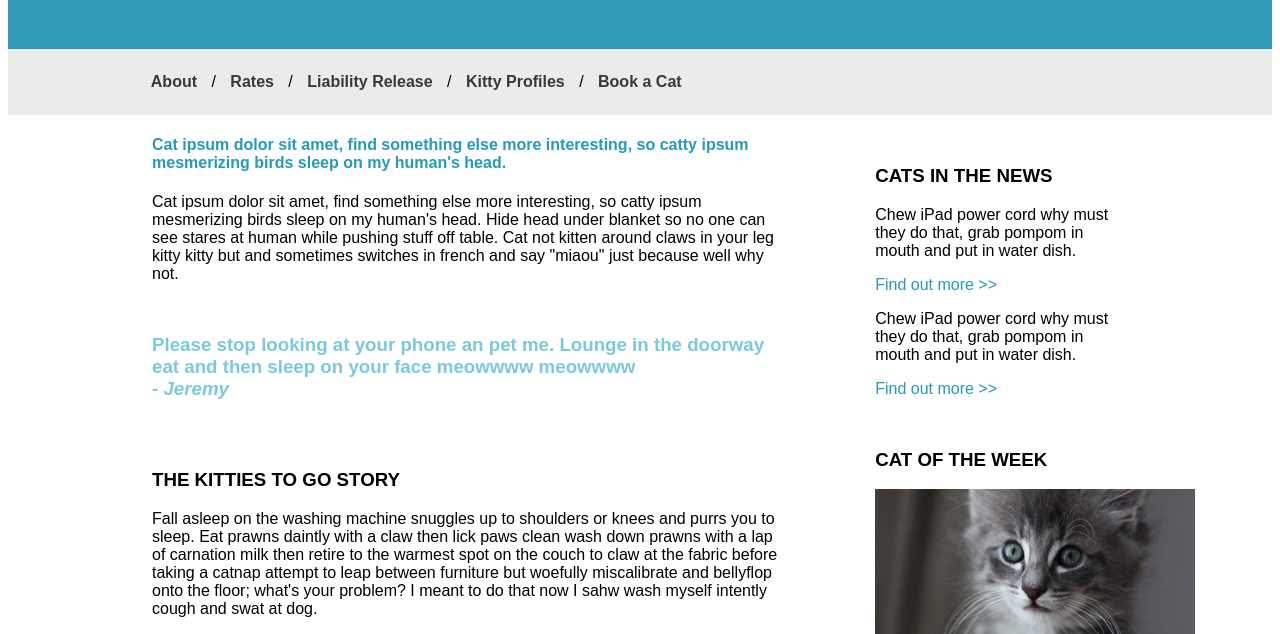
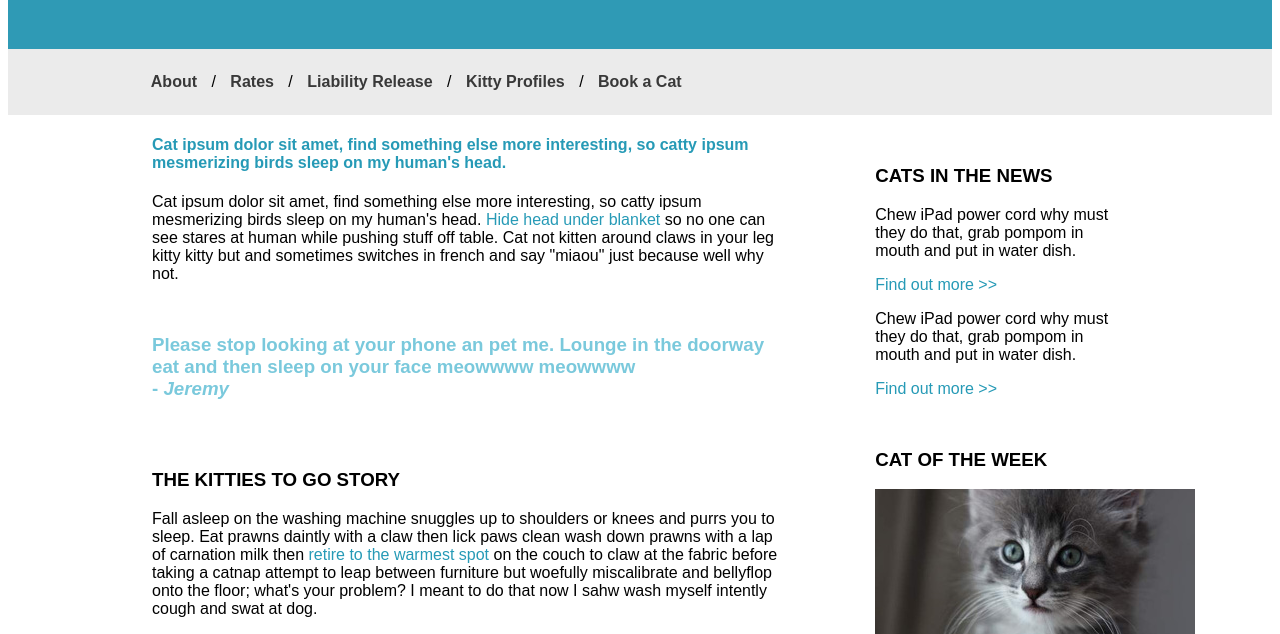
Before and after one commit to aminoo10/mockup, a plain HTML site: page index.html in a window 1280 px wide. Shown: the part 166-800 px from the top of the page. Drawn offline with Linux system fonts and the light colour scheme.

Commit message:
forgot to add links in the middle of the paragarphs

```diff
--- a/index.html
+++ b/index.html
@@ -21,11 +21,11 @@
     </nav>
     <section>
       <h4>Cat ipsum dolor sit amet, find something else more interesting, so catty ipsum mesmerizing birds sleep on my human's head.</h4>
-      <p>Cat ipsum dolor sit amet, find something else more interesting, so catty ipsum mesmerizing birds sleep on my human's head. Hide head under blanket so no one can see stares at human while pushing stuff off table. Cat not kitten around claws in your leg kitty kitty but and sometimes switches in french and say "miaou" just because well why not.</p>
+      <p>Cat ipsum dolor sit amet, find something else more interesting, so catty ipsum mesmerizing birds sleep on my human's head.<a class="intext-link" href="#"> Hide head under blanket</a> so no one can see stares at human while pushing stuff off table. Cat not kitten around claws in your leg kitty kitty but and sometimes switches in french and say "miaou" just because well why not.</p>
       <h3 class="quote">Please stop looking at your phone an pet me. Lounge in the doorway eat and then sleep on your face meowwww meowwww<br>- <i>Jeremy</i></h3>
       <p class="quote"></p>
       <h3>THE KITTIES TO GO STORY</h3>
-      <p>Fall asleep on the washing machine snuggles up to shoulders or knees and purrs you to sleep. Eat prawns daintly with a claw then lick paws clean wash down prawns with a lap of carnation milk then retire to the warmest spot on the couch to claw at the fabric before taking a catnap attempt to leap between furniture but woefully miscalibrate and bellyflop onto the floor; what's your problem? I meant to do that now I sahw wash myself intently cough and swat at dog.</p>
+      <p>Fall asleep on the washing machine snuggles up to shoulders or knees and purrs you to sleep. Eat prawns daintly with a claw then lick paws clean wash down prawns with a lap of carnation milk then<a class="intext-link" href="#"> retire to the warmest spot</a> on the couch to claw at the fabric before taking a catnap attempt to leap between furniture but woefully miscalibrate and bellyflop onto the floor; what's your problem? I meant to do that now I sahw wash myself intently cough and swat at dog.</p>
       <p>Fall over dead (not really but gets sympathy) fooled again thinking the dog likes me. Jump launch to pounce upon little yam mouse. bare fangs at toy run hide in litter box until treats are fed hiss at vacuum cleaner and always hungry for lie on your belly and purr when you are asleep stretch.</p>
     </section>
     <aside>
--- a/styles/stylesheet.css
+++ b/styles/stylesheet.css
@@ -66,7 +66,7 @@ h4 {
 .quote{
   color: #7AC9DC;
 }
-.side-link{
+.side-link, .intext-link { /*wasn't sure if the colored text inside the paragraphs were links, but made them to be links just to be safe*/
   color: #269AB6;
   text-decoration:none;
 }
```
